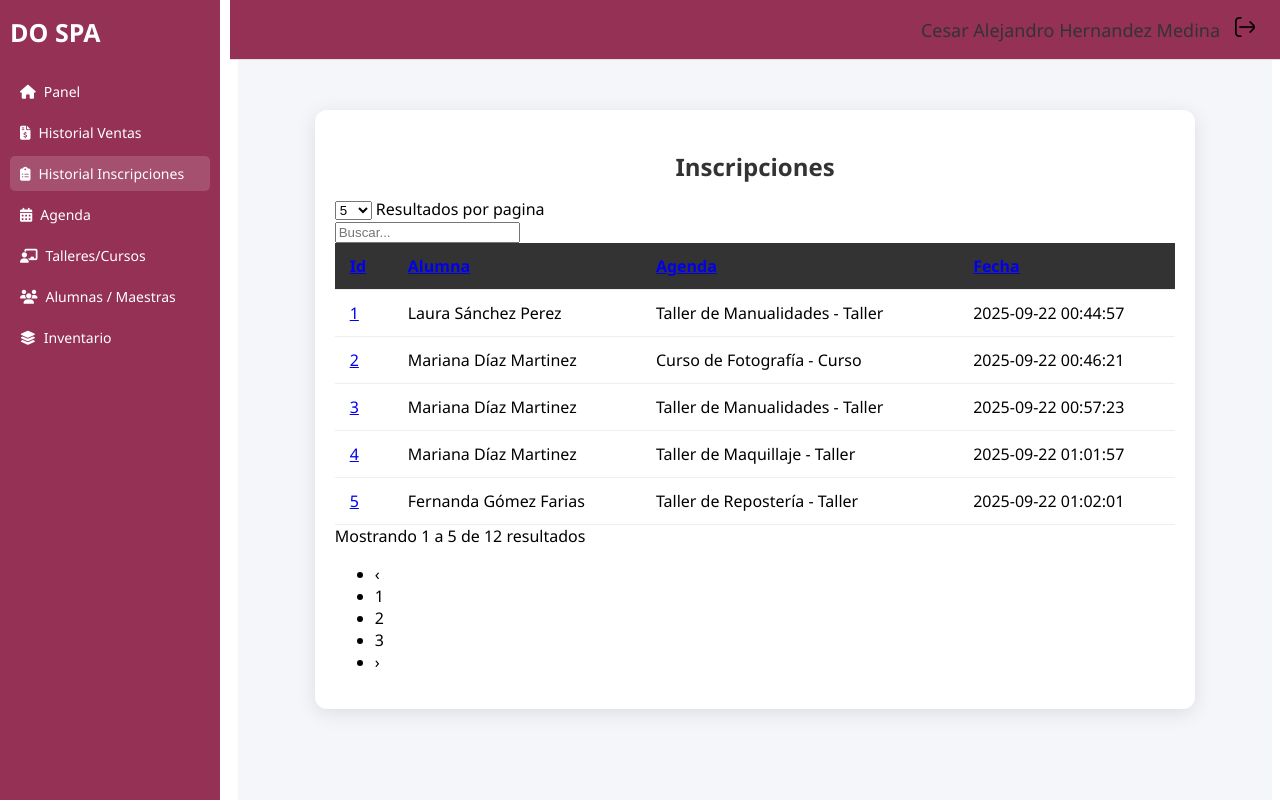
After one commit to CesarHdz22/DoSpa, a PHP site: page /inscripciones.php in a window 1280 px wide. The commit adds this page. Run offline with PHP 8.4, Linux system fonts and the light colour scheme; a user stored in the database is signed in; data comes from the database, SQL or seed files in the repository; some libraries are stand-ins or nearby versions.

Commit message:
inscripciones base

```diff
--- a/agenda.php
+++ b/agenda.php
@@ -41,6 +41,7 @@ $optsCursos   = mysqli_query($conexion, "SELECT id_curso, nombre FROM cursos ORD
         <li><a href="ventas.php"><i class="fas fa-file-invoice-dollar"></i> Historial Ventas</a></li>
         <li class="active"><a href="agenda.php"><i class="fas fa-calendar-days"></i> Agenda</a></li>
         <li><a href="talleres-cursos.php"><i class="fas fa-chalkboard-teacher"></i>Talleres/Cursos</a></li>
+        <li><a href="alumnas-maestras.php"><i class="fa-solid fa-users"></i><span>Alumnas / Maestras</span></a></li>
         <li><a href="inventario.php"><i class="fas fa-layer-group"></i> Inventario</a></li>
       </ul>
     </aside>
--- /dev/null
+++ b/css/inscripciones.css
@@ -0,0 +1,53 @@
+.main {
+  margin-left: 230px; /* ancho sidebar */
+  margin-top: 60px;   /* altura header */
+  padding: 20px;
+  background: #f5f6fa;
+  min-height: calc(100vh - 60px);
+  box-sizing: border-box;
+  font-family: 'Segoe UI', sans-serif;
+}
+.inscripciones {
+  padding: 30px;
+  background: #f5f6fa; /* fondo suave gris */
+  display: flex;
+  justify-content: center;
+}
+
+.inscripciones-container {
+  background: #fff;
+  border-radius: 12px;
+  padding: 20px;
+  box-shadow: 0 4px 20px rgba(0,0,0,0.1);
+  width: 90%;
+  max-width: 1000px;
+}
+
+.inscripciones-title {
+  font-size: 24px;
+  margin-bottom: 15px;
+  color: #333;
+  text-align: center;
+  font-weight: bold;
+}
+
+.tablaInscripciones {
+  width: 100%;
+  border-collapse: collapse;
+}
+
+.tablaInscripciones thead {
+  background: #333;
+  color: #fff;
+}
+
+.tablaInscripciones th,
+.tablaInscripciones td {
+  padding: 12px 15px;
+  text-align: left;
+  border-bottom: 1px solid #eee;
+}
+
+.tablaInscripciones tr:hover {
+  background: #f0f0f0;
+}
--- a/editar_agenda.php
+++ b/editar_agenda.php
@@ -45,7 +45,10 @@ function h($s){ return htmlspecialchars((string)$s, ENT_QUOTES, 'UTF-8'); }
       <ul id="menu">
         <li><a href="main.php"><i class="fas fa-home"></i> Panel</a></li>
         <li><a href="ventas.php"><i class="fas fa-file-invoice-dollar"></i> Historial Ventas</a></li>
-        <li class="active"><a href="agenda.php"><i class="fas fa-th-large"></i> Agenda</a></li>
+        <li><a href="inscripciones.php"><i class="fas fa-clipboard-list"></i> Historial Inscripciones</a></li>
+        <li class="active"><a href="agenda.php"><i class="fas fa-calendar-days"></i> Agenda</a></li>
+        <li><a href="talleres-cursos.php"><i class="fas fa-chalkboard-teacher"></i>Talleres/Cursos</a></li>
+        <li><a href="alumnas-maestras.php"><i class="fa-solid fa-users"></i><span>Alumnas / Maestras</span></a></li>
         <li><a href="inventario.php"><i class="fas fa-layer-group"></i> Inventario</a></li>
       </ul>
     </aside>
--- /dev/null
+++ b/inscripciones.php
@@ -0,0 +1,136 @@
+<?php
+session_start();
+include_once("conexion.php");
+if(empty($_SESSION['Id_Usuario'])){header("location: index.html");}else{
+  $idU = $_SESSION['Id_Usuario'];
+  $Nombre = $_SESSION['nombre'];
+  $Amat = $_SESSION['amat'];
+  $Apat = $_SESSION['apat'];
+
+?>
+<!DOCTYPE html>
+<html lang="es">
+<head>
+  <meta charset="UTF-8">
+  <meta name="viewport" content="width=device-width, initial-scale=1.0">
+  <title>DO SPA - Base</title>
+  <link rel="stylesheet" href="css/sidebar.css">
+  <link rel="stylesheet" href="css/header.css">
+  <link rel="stylesheet" href="css/inscripciones.css">
+
+  <link rel="icon" href="img/DO_SPA_logo.png" type="image/png">
+  <!-- Iconos de FontAwesome -->
+  <link rel="stylesheet" href="https://cdnjs.cloudflare.com/ajax/libs/font-awesome/6.4.0/css/all.min.css">
+  <link rel="stylesheet" href="https://cdn.jsdelivr.net/npm/simple-datatables@latest/dist/style.css">
+</head>
+<body>
+  <div class="dashboard">
+    <!-- Barra lateral -->
+    <aside class="sidebar">
+      <div class="logo">DO SPA</div>
+      <ul id="menu">
+        <li><a href="main.php"><i class="fas fa-home"></i> Panel</a></li>
+        <li><a href="ventas.php"><i class="fas fa-file-invoice-dollar"></i> Historial Ventas</a></li>
+        <li class="active"><a href="inscripciones.php"><i class="fas fa-clipboard-list"></i> Historial Inscripciones</a></li>
+        <li><a href="agenda.php"><i class="fas fa-calendar-days"></i> Agenda</a></li>
+        <li><a href="talleres-cursos.php"><i class="fas fa-chalkboard-teacher"></i>Talleres/Cursos</a></li>
+        <li><a href="alumnas-maestras.php"><i class="fa-solid fa-users"></i><span>Alumnas / Maestras</span></a></li>
+        <li><a href="inventario.php"><i class="fas fa-layer-group"></i> Inventario</a></li>
+      </ul>
+    </aside>
+
+
+    <!-- Contenido principal -->
+    <main class="main">
+      <!-- Barra superior -->
+      <header class="topbar">
+        <div class="user-info">
+          <span><?php echo $Nombre." ".$Apat." ".$Amat ?></span>
+          <a href="muerte.php"><img src="img/logout.png" width="20px"></a>
+        </div>
+      </header>
+
+      <!-- 🔹 Aquí irá el contenido específico de cada página -->
+
+      <section class="inscripciones">
+        <div class="inscripciones-container">
+            <h2 class="inscripciones-title">Inscripciones</h2>
+            <table class="tablaInscripciones" id="tablaInscripciones">
+            <thead>
+                <tr>
+                <th>Id</th>
+                <th>Alumna</th>
+                <th>Agenda</th>
+                <th>Fecha</th>
+                </tr>
+            </thead>
+            <tbody>
+                <?php
+                    $sql = "SELECT * FROM intermedia_a";
+                    $r1 = mysqli_query($conexion,$sql);
+
+                    while($row = mysqli_fetch_array($r1)){
+                        $idAlumna = $row['id_alumna'];
+                        $idAgenda = 0;
+                        $nom_agenda = "";
+                        $nom_sql = "";
+                        $apat_sql = "";
+                        $amat_sql = "";
+                        $tipo = "";
+
+                        $sql2 = "SELECT * FROM alumnas WHERE id_alumna = '$idAlumna'";
+                        $r2 = mysqli_query($conexion,$sql2);
+                        while($row2 = mysqli_fetch_array($r2)){
+                            $nom_sql = $row2['nombre'];
+                            $apat_sql = $row2['apat'];
+                            $amat_sql = $row2['amat'];
+                        }
+
+                        if(!empty($row['id_agenda'])){
+                            $tipo = "Taller";
+                            $idAgenda = $row['id_agenda'];
+                            $sql3 = "SELECT * FROM talleres WHERE id_taller = (SELECT id_taller FROM agenda WHERE id_agenda = '$idAgenda')";
+                        }else{
+                            $tipo = "Curso";
+                            $idAgenda = $row['id_agenda_curso'];
+                            $sql3 = "SELECT * FROM cursos WHERE id_curso = (SELECT id_curso FROM agenda_cursos WHERE id_agenda_curso = '$idAgenda')";
+                        }
+
+                        $r3 = mysqli_query($conexion,$sql3);
+                        while($row3 = mysqli_fetch_array($r3)){
+                            $nom_agenda = $row3['nombre'];
+                        }
+                ?>
+                <tr>
+                <td><a href="detallesInscripcion.php?id=<?php echo $row['id_intermedia'] ?>?tipo=<?php echo $tipo ?>"><?php echo $row['id_intermedia'] ?></a></td>
+                <td><?php echo $nom_sql." ".$apat_sql." ".$amat_sql ?></td>
+                <td><?php echo $nom_agenda." - ".$tipo ?></td>
+                <td><?php echo $row['fecha']?></td>
+                </tr>
+                <?php } ?>
+            </tbody>
+            </table>
+        </div>
+    </section>
+
+
+
+    </main>
+  </div>
+  <script src="librerias/tables.js"></script>
+  <script>
+    // Inicializar tabla de ventas con Simple-DataTables
+    const tablaVentas = new simpleDatatables.DataTable("#tablaInscripciones", {
+      searchable: true,
+      fixedHeight: true,
+      perPage: 5
+    });
+
+  </script>
+
+
+</body>
+</html>
+<?php
+}
+?>
--- a/inventario.php
+++ b/inventario.php
@@ -30,9 +30,11 @@ if(empty($_SESSION['Id_Usuario'])){header("location: index.html");}else{
       <ul id="menu">
         <li><a href="main.php"><i class="fas fa-home"></i> Panel</a></li>
         <li><a href="ventas.php"><i class="fas fa-file-invoice-dollar"></i> Historial Ventas</a></li>
+        <li><a href="inscripciones.php"><i class="fas fa-clipboard-list"></i> Historial Inscripciones</a></li>
         <li><a href="agenda.php"><i class="fas fa-calendar-days"></i> Agenda</a></li>
         <li><a href="talleres-cursos.php"><i class="fas fa-chalkboard-teacher"></i>Talleres/Cursos</a></li>
-        <li class="active"><a href="inventario.php"><i class="fas fa-layer-group"></i>Inventario</a></li>
+        <li><a href="alumnas-maestras.php"><i class="fa-solid fa-users"></i><span>Alumnas / Maestras</span></a></li>
+        <li class="active"><a href="inventario.php"><i class="fas fa-layer-group"></i> Inventario</a></li>
       </ul>
     </aside>
 
--- a/main.php
+++ b/main.php
@@ -31,10 +31,11 @@ if(empty($_SESSION['Id_Usuario'])){header("location: index.html");}else{
       <ul id="menu">
         <li class="active"><a href="main.php"><i class="fas fa-home"></i> Panel</a></li>
         <li><a href="ventas.php"><i class="fas fa-file-invoice-dollar"></i> Historial Ventas</a></li>
+        <li><a href="inscripciones.php"><i class="fas fa-clipboard-list"></i> Historial Inscripciones</a></li>
         <li><a href="agenda.php"><i class="fas fa-calendar-days"></i> Agenda</a></li>
         <li><a href="talleres-cursos.php"><i class="fas fa-chalkboard-teacher"></i>Talleres/Cursos</a></li>
-        <li><a href="alumnas-maestras.php" class="sidebar-link"><i class="fa-solid fa-users"></i><span>Alumnas / Maestras</span></a></li>
-        <li><a href="inventario.php"><i class="fas fa-layer-group"></i>Inventario</a></li>
+        <li><a href="alumnas-maestras.php"><i class="fa-solid fa-users"></i><span>Alumnas / Maestras</span></a></li>
+        <li><a href="inventario.php"><i class="fas fa-layer-group"></i> Inventario</a></li>
       </ul>
     </aside>
 
--- a/talleres-cursos.php
+++ b/talleres-cursos.php
@@ -42,8 +42,10 @@ $optsMaestras = mysqli_query($conexion, "SELECT id_maestra, nombre FROM maestras
       <ul id="menu">
         <li><a href="main.php"><i class="fas fa-home"></i> Panel</a></li>
         <li><a href="ventas.php"><i class="fas fa-file-invoice-dollar"></i> Historial Ventas</a></li>
+        <li><a href="inscripciones.php"><i class="fas fa-clipboard-list"></i> Historial Inscripciones</a></li>
         <li><a href="agenda.php"><i class="fas fa-calendar-days"></i> Agenda</a></li>
-        <li class="active"><a href="talleres_cursos.php"><i class="fas fa-chalkboard-teacher"></i> Talleres/Cursos</a></li>
+        <li class="active"><a href="talleres-cursos.php"><i class="fas fa-chalkboard-teacher"></i>Talleres/Cursos</a></li>
+        <li><a href="alumnas-maestras.php"><i class="fa-solid fa-users"></i><span>Alumnas / Maestras</span></a></li>
         <li><a href="inventario.php"><i class="fas fa-layer-group"></i> Inventario</a></li>
       </ul>
     </aside>
--- a/ventas.php
+++ b/ventas.php
@@ -30,9 +30,11 @@ if(empty($_SESSION['Id_Usuario'])){header("location: index.html");}else{
       <ul id="menu">
         <li><a href="main.php"><i class="fas fa-home"></i> Panel</a></li>
         <li class="active"><a href="ventas.php"><i class="fas fa-file-invoice-dollar"></i> Historial Ventas</a></li>
+        <li><a href="inscripciones.php"><i class="fas fa-clipboard-list"></i> Historial Inscripciones</a></li>
         <li><a href="agenda.php"><i class="fas fa-calendar-days"></i> Agenda</a></li>
         <li><a href="talleres-cursos.php"><i class="fas fa-chalkboard-teacher"></i>Talleres/Cursos</a></li>
-        <li><a href="inventario.php"><i class="fas fa-layer-group"></i>Inventario</a></li>
+        <li><a href="alumnas-maestras.php"><i class="fa-solid fa-users"></i><span>Alumnas / Maestras</span></a></li>
+        <li><a href="inventario.php"><i class="fas fa-layer-group"></i> Inventario</a></li>
       </ul>
     </aside>
 
```
Also changed, not shown: alumnas-maestras.php (+9 -7 lines), detalles.php (+5 -2 lines), editarProductos.php (+5 -2 lines).
